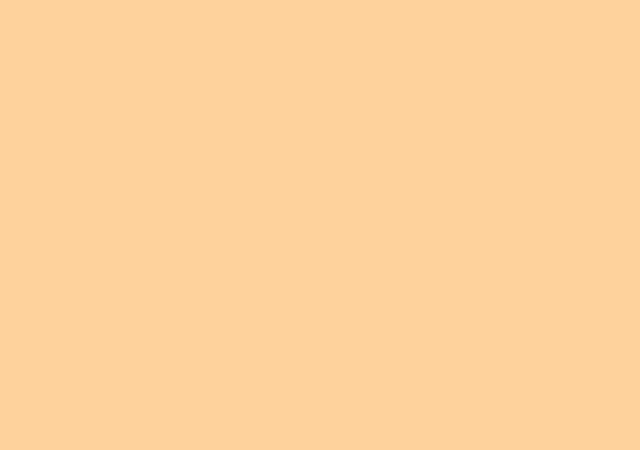
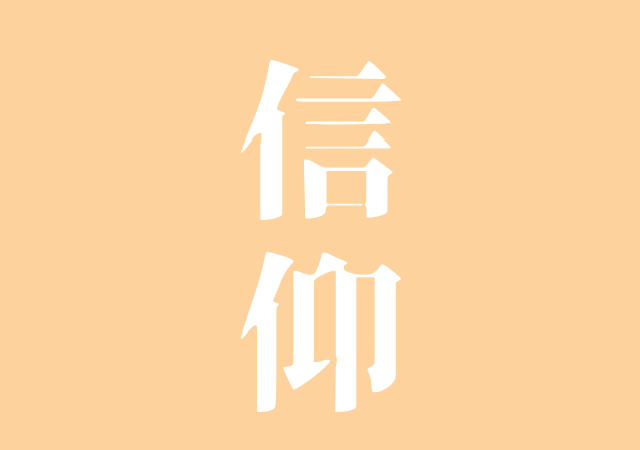
Before and after one commit to iCyris/Magia, a React (Vite) app: page / in a window 1280 px wide. Shown: the part 164-614 px from the top of the page, without its empty margins (319-959 px from the left). Built offline with nearby package versions, Linux system fonts and the light colour scheme.

Commit message:
feat: chapter1 init

```diff
--- a/src/Magia.tsx
+++ b/src/Magia.tsx
@@ -1,13 +1,21 @@
 import React, { useState } from 'react'
 import ChapterOpen from './components/open';
 import Chapter1 from './components/chapter1';
+import Chapter2 from './components/chapter2';
+import Chapter3 from './components/chapter3';
+import ChapterHome from './components/home';
 import './styles/index.scss'
 
 function App() {
-  const [current, setCurrent] = useState(0)
+  const [current, setCurrent] = useState(1);
+  const maxCurrent = 4;
 
   const changeChapter = () => {
-    setCurrent(current + 1);
+    if (current + 1 <= maxCurrent) {
+      setCurrent(current + 1);
+    } else {
+      setCurrent(4);
+    }
   }
 
   return (
@@ -16,7 +24,16 @@ function App() {
         current === 0 && <ChapterOpen changeChapter={changeChapter} />
       }
       {
-        current === 1 && <Chapter1 />
+        current === 1 && <Chapter1 changeChapter={changeChapter} />
+      }
+      {
+        current === 2 && <Chapter2 changeChapter={changeChapter} />
+      }
+      {
+        current === 3 && <Chapter3 changeChapter={changeChapter} />
+      }
+      {
+        current === 4 && <ChapterHome />
       }
     </div>
   )
--- a/src/components/chapter1.tsx
+++ b/src/components/chapter1.tsx
@@ -1,7 +1,36 @@
-import React from 'react';
+import React, { useState } from "react";
 
-const Chapter1 = () => {
-  return <div className="chapter1"></div>
-}
+const Chapter1: React.FC<{
+  changeChapter: () => void;
+}> = ({ changeChapter }) => {
+  const [colorIndex, setColorIndex] = useState(0);
+
+  const updateColorIndex = () => {
+    setColorIndex(colorIndex + 1);
+  };
+
+  const renderSpan = (index: number) => {
+    return (
+      <div key={`chapter1__word-group-${index}`} className={`chapter1__word-group chapter1__word-group-${index}`}>
+        <span /><span /><span /><span />
+        <span /><span /><span /><span />
+      </div>
+    );
+  };
+
+  const renderSpans = () => {
+    const resultList = [];
+    for (let i = 1; i <= 5; i++) {
+      resultList.push(renderSpan(i));
+    }
+    return resultList;
+  };
+
+  return (
+    <div className={`chapter1 chapter1-color-${colorIndex}`}>
+      {renderSpans()}
+    </div>
+  );
+};
 
 export default Chapter1;
--- /dev/null
+++ b/src/components/chapter2.tsx
@@ -0,0 +1,11 @@
+import React from 'react';
+
+const Chapter2: React.FC<{
+  changeChapter: () => void;
+}> = ({
+  changeChapter
+}) => {
+  return <div className="chapter2"></div>
+}
+
+export default Chapter2;
--- /dev/null
+++ b/src/components/chapter3.tsx
@@ -0,0 +1,11 @@
+import React from 'react';
+
+const Chapter3: React.FC<{
+  changeChapter: () => void;
+}> = ({
+  changeChapter
+}) => {
+  return <div className="chapter3"></div>
+}
+
+export default Chapter3;
--- /dev/null
+++ b/src/components/home.tsx
@@ -0,0 +1,7 @@
+import React from "react";
+
+const ChapterHome: React.FC<{}> = ({}) => {
+  return <div className="chapter-home"></div>;
+};
+
+export default ChapterHome;
--- a/src/styles/_chapter-open.scss
+++ b/src/styles/_chapter-open.scss
@@ -471,7 +471,5 @@ $chapter-open-title-size: 20vmin;
 }
 
 .chapter-open__switch-rotate {
-  // cubic-bezier(.25,.1,0,1.19)
-  // cubic-bezier(.25,.1,.12,1.14)
-  animation: chapter-open__switch-rotate-in 1s cubic-bezier(.25,.1,.12,1.14) 4s forwards;
+  animation: chapter-open__switch-rotate-in 1.2s cubic-bezier(.25,.1,.12,1.14) 4s forwards;
 }
--- a/src/styles/_chapter1.scss
+++ b/src/styles/_chapter1.scss
@@ -1,3 +1,129 @@
 .chapter1 {
   background-color: $theme-yellow;
 }
+
+$word-box-size: 20vmin;
+.chapter1__word-group {
+  position: absolute;
+  width: $word-box-size;
+  height: $word-box-size * 2 + 4vmin;
+  left: calc(50% - #{$word-box-size} / 2);
+  top: calc(50% - #{$word-box-size} - 2vmin);
+  display: flex;
+  flex-wrap: wrap;
+
+  span {
+    position: relative;
+    display: inline-block;
+    width: 50%;
+    height: calc(#{$word-box-size} / 2);
+    background-size: 200%;
+    background-repeat: no-repeat;
+    opacity: 0;
+
+    &:nth-child(1), &:nth-child(5) {
+      background-position: left top;
+    }
+    &:nth-child(2), &:nth-child(6) {
+      background-position: right top;
+    }
+    &:nth-child(3), &:nth-child(7) {
+      background-position: left bottom;
+    }
+    &:nth-child(4), &:nth-child(8) {
+      background-position: right bottom;
+    }
+
+    &:nth-child(3), &:nth-child(4) {
+      margin-bottom: 4vmin;
+    }
+  }
+}
+
+// 黄 - 信仰
+.chapter1__word-group-1 {
+  span {
+    opacity: 1;
+    &:nth-child(1), &:nth-child(2), &:nth-child(3), &:nth-child(4) {
+      background-image: url('/img/chapter1-title-xinyang-1.svg');
+    }
+    &:nth-child(5), &:nth-child(6), &:nth-child(7), &:nth-child(8) {
+      background-image: url('/img/chapter1-title-xinyang-2.svg');
+    }
+  }
+}
+// 红 - 祈愿
+.chapter1__word-group-2 {
+  span {
+    &:nth-child(1), &:nth-child(2), &:nth-child(3), &:nth-child(4) {
+      background-image: url('/img/chapter1-title-qiyuan-1.svg');
+    }
+    &:nth-child(5), &:nth-child(6), &:nth-child(7), &:nth-child(8) {
+      background-image: url('/img/chapter1-title-qiyuan-2.svg');
+    }
+  }
+}
+// 蓝 - 正义
+.chapter1__word-group-3 {
+  span {
+    &:nth-child(1), &:nth-child(2), &:nth-child(3), &:nth-child(4) {
+      background-image: url('/img/chapter1-title-zhengyi-1.svg');
+    }
+    &:nth-child(5), &:nth-child(6), &:nth-child(7), &:nth-child(8) {
+      background-image: url('/img/chapter1-title-zhengyi-2.svg');
+    }
+  }
+}
+// 粉 - 希望
+.chapter1__word-group-4 {
+  span {
+    &:nth-child(1), &:nth-child(2), &:nth-child(3), &:nth-child(4) {
+      background-image: url('/img/chapter1-title-xiwang-1.svg');
+    }
+    &:nth-child(5), &:nth-child(6), &:nth-child(7), &:nth-child(8) {
+      background-image: url('/img/chapter1-title-xiwang-2.svg');
+    }
+  }
+}
+// 紫 - 守护
+.chapter1__word-group-5 {
+  span {
+    &:nth-child(1), &:nth-child(2), &:nth-child(3), &:nth-child(4) {
+      background-image: url('/img/chapter1-title-shouhu-1.svg');
+    }
+    &:nth-child(5), &:nth-child(6), &:nth-child(7), &:nth-child(8) {
+      background-image: url('/img/chapter1-title-shouhu-2.svg');
+    }
+  }
+}
+
+.chapter1__word-group-1 {
+
+}
+.chapter1__word-group-2 {
+
+}
+.chapter1__word-group-3 {
+
+}
+.chapter1__word-group-4 {
+
+}
+.chapter1__word-group-5 {
+
+}
+
+
+/* Animations */
+.chapter1-color-1 {
+  animation: chapter1__bg-change-1 .4s ease forwards;
+}
+.chapter1-color-2 {
+  animation: chapter1__bg-change-2 .4s ease forwards;
+}
+.chapter1-color-3 {
+  animation: chapter1__bg-change-3 .4s ease forwards;
+}
+.chapter1-color-4 {
+  animation: chapter1__bg-change-4 .4s ease forwards;
+}
--- a/src/styles/_keyframes.scss
+++ b/src/styles/_keyframes.scss
@@ -146,13 +146,159 @@
 	85% {
 		transform: rotate(-5deg);
 	}
-	// 90% {
-	// 	transform: rotate(10deg);
-	// }
 	100% {
 		transform: rotate(0);
 	}
 }
+
+/* chapter-1-keyframes */
+@keyframes chapter1__bg-change-1 {
+	from {
+		background-color: $theme-yellow;
+	} to {
+		background-color: $theme-red;
+	}
+}
+
+@keyframes chapter1__bg-change-2 {
+	from {
+		background-color: $theme-red;
+	} to {
+		background-color: $theme-blue;
+	}
+}
+
+@keyframes chapter1__bg-change-3 {
+	from {
+		background-color: $theme-blue;
+	} to {
+		background-color: $theme-pink;
+	}
+}
+
+@keyframes chapter1__bg-change-4 {
+	from {
+		background-color: $theme-pink;
+	} to {
+		background-color: $theme-purple;
+	}
+}
+
+@keyframes chapter1__word-1-show {
+	from {
+		transform: translateY(-70vh) rotateY(0) rotateX(0);
+		opacity: 0
+	}
+
+	to {
+		transform: translateY(0) rotateY(360deg) rotateX(360deg);
+		opacity: .7
+	}
+}
+@keyframes chapter1__word-1-hidden {
+	from {
+		transform: translateY(0) rotateY(0) rotateX(0);
+		opacity: .7
+	}
+
+	to {
+		transform: translateY(70vh) rotateY(360deg) rotateX(360deg);
+		opacity: 0
+	}
+}
+
+@keyframes chapter1__word-2-show {
+	from {
+		transform: translateX(-70vw) rotateX(0) rotateY(0);
+		opacity: 0
+	}
+
+	to {
+		transform: translateX(0) rotateX(360deg) rotateY(360deg);
+		opacity: .7
+	}
+}
+@keyframes chapter1__word-2-hidden {
+	from {
+		transform: translateX(0) rotateX(0) rotateY(0);
+		opacity: .7
+	}
+
+	to {
+		transform: translateX(70vw) rotateX(360deg) rotateY(360deg);
+		opacity: 0
+	}
+}
+
+@keyframes chapter1__word-3-show {
+	from {
+		transform: translateX(70vw) rotateX(0) rotateY(0);
+		opacity: 0
+	}
+
+	to {
+		transform: translateX(0) rotateX(360deg) rotateY(360deg);
+		opacity: .7
+	}
+}
+@keyframes chapter1__word-3-hidden {
+	from {
+		transform: translateX(0) rotateX(0) rotateY(0);
+		opacity: .7
+	}
+
+	to {
+		transform: translateX(-70vw) rotateX(360deg) rotateY(360deg);
+		opacity: 0
+	}
+}
+
+@keyframes chapter1__word-4-show {
+	from {
+		transform: translateY(70vh) rotateY(360deg) rotateX(360deg);
+		opacity: 0
+	}
+
+	to {
+		transform: translateY(0) rotateY(0) rotateX(0);
+		opacity: .7
+	}
+}
+@keyframes chapter1__word-4-hidden {
+	from {
+		transform: translateY(0) rotateY(0) rotateX(0);
+		opacity: .7
+	}
+
+	to {
+		transform: translateY(-70vh) rotateY(360deg) rotateX(360deg);
+		opacity: 0
+	}
+}
+
+@keyframes chapter1__word-5-show {
+	from {
+		transform: scale(10) rotateX(0) rotateY(0);
+		opacity: 0
+	}
+
+	to {
+		transform: scale(1) rotateX(360deg) rotateY(360deg);
+		opacity: .7
+	}
+}
+@keyframes chapter1__word-5-hidden {
+	from {
+		transform: scale(1) rotateX(360deg) rotateY(360deg);
+		opacity: .7
+	}
+
+	to {
+		transform: scale(0) rotateX(0) rotateY(0);
+		opacity: 0
+	}
+}
+
 
 @keyframes test-show {
 	from {
--- a/src/styles/index.scss
+++ b/src/styles/index.scss
@@ -2,6 +2,9 @@
 @import "keyframes";
 @import "chapter-open";
 @import "chapter1";
+@import "chapter2";
+@import "chapter3";
+@import "home";
 
 .magia {
   &, & > div {
```
Also changed, not shown: src/styles/_home.scss (added).
